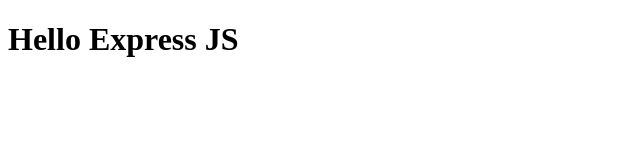
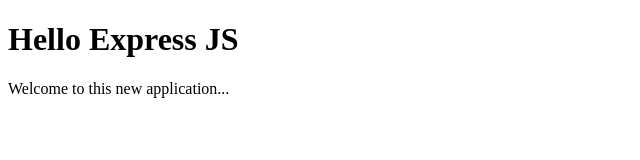
Before and after one commit to zodiace/web-server, a website: page public/index.html in a window 1280 px wide. Shown: the whole page, without its empty margins (0-640 px from the left). Drawn offline with Linux system fonts and the light colour scheme.

Commit message:
Updated index.html

```diff
--- a/public/index.html
+++ b/public/index.html
@@ -6,5 +6,6 @@
 	</head>
 	<body>
 		<h1>Hello Express JS</h1>
+		<p>Welcome to this new application...</p>
 	</body>
 </html>
```
